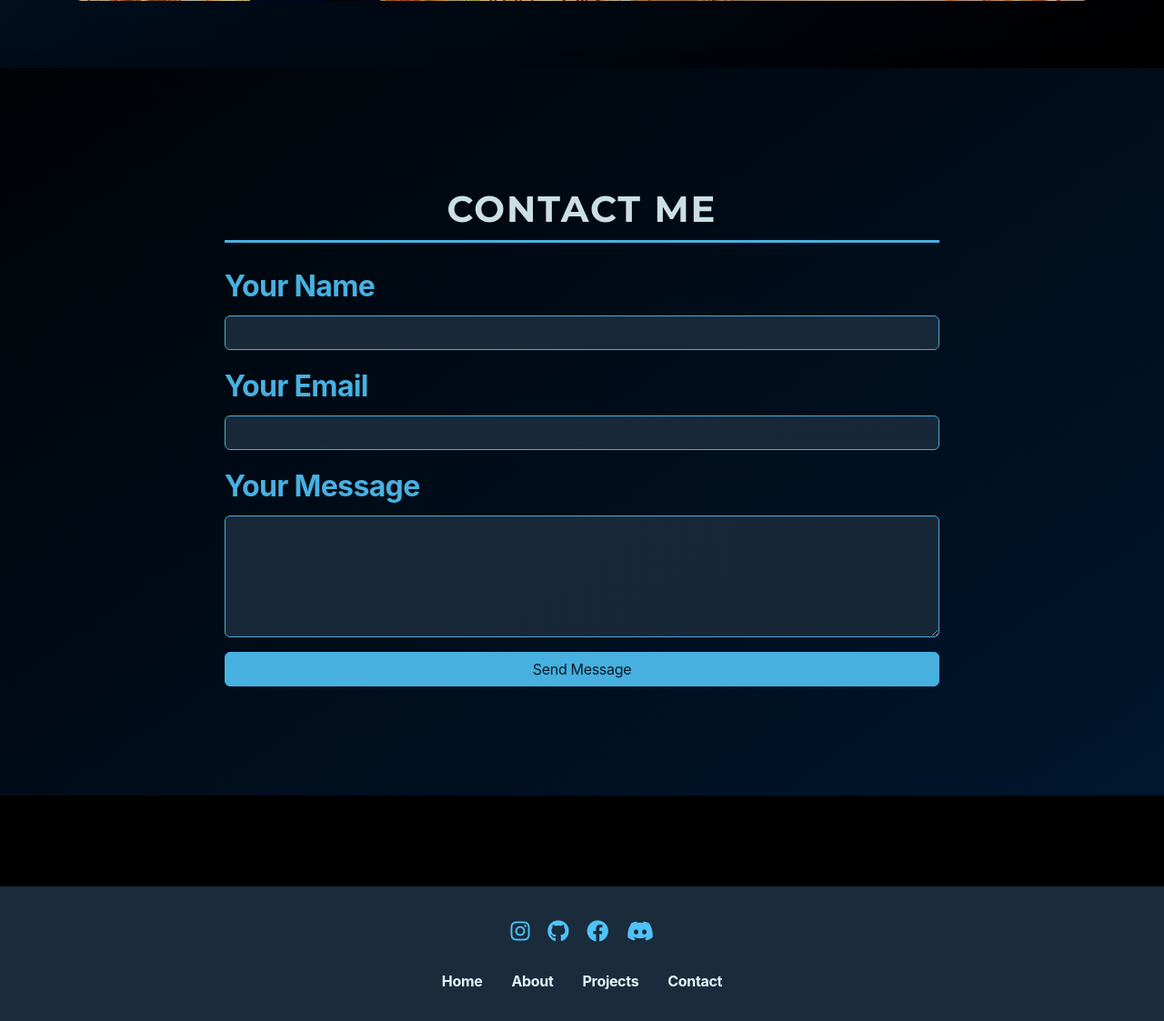
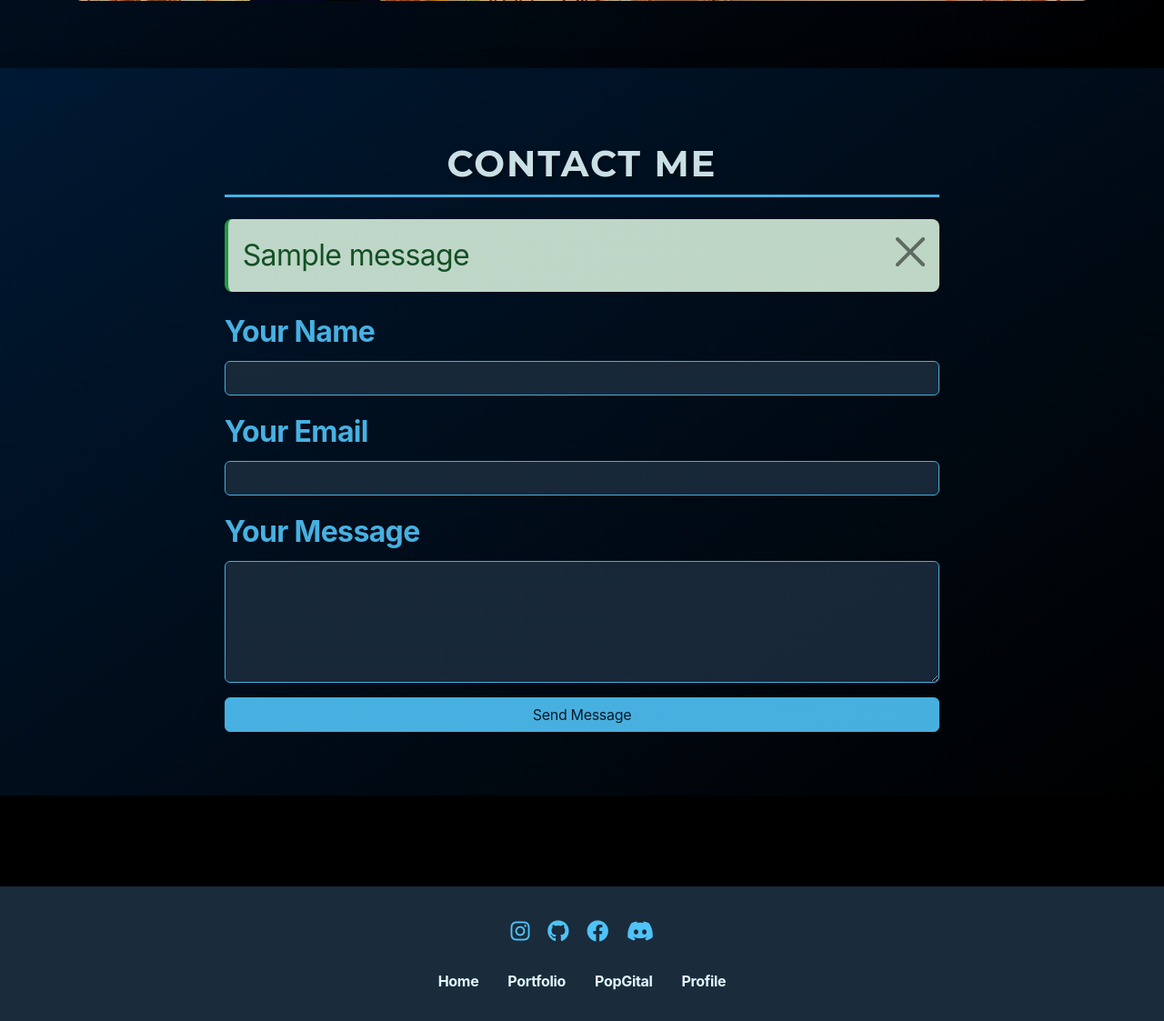
Before and after one commit to GGital/GGital-Portfolio, a Flask app: page / in a window 1280 px wide. Shown: the part 2421-3544 px from the top of the page at 91% size. Run offline with Flask 3, Linux system fonts and the light colour scheme; one stand-in notice (Sample message) is shown.

Commit message:
- Added the flash message for contact me section - Finalized footer part - Fixed mixue_modal image

```diff
--- a/api/app.py
+++ b/api/app.py
@@ -1,17 +1,16 @@
-from flask import Flask, render_template, request, redirect, flash
+from flask import Flask, render_template, request, redirect, flash , jsonify
 from flask_mail import Mail, Message
 import os
 
 app = Flask(__name__, static_url_path='/static')
 
 app.config['MAIL_SERVER'] = 'smtp.gmail.com'
-app.config['MAIL_PORT'] = 465  # SSL Port
-app.config['MAIL_USE_TLS'] = False
-app.config['MAIL_USE_SSL'] = True
+app.config['MAIL_PORT'] = 587
+app.config['MAIL_USE_TLS'] = True
 app.config['MAIL_USERNAME'] = os.getenv('MAIL_USERNAME')
 app.config['MAIL_PASSWORD'] = os.getenv('MAIL_PASSWORD')
 app.config['MAIL_DEFAULT_SENDER'] = os.getenv('MAIL_DEFAULT_SENDER')
-app.secret_key = 'GGi!al'
+app.secret_key = os.getenv('SECRET')
 
 mail = Mail(app)
 
@@ -42,25 +41,23 @@
 
 @app.route('/send-email', methods=['POST'])
 def send_email():
-    name = request.form['name']
-    email = request.form['email']
-    message_body = request.form['message']
+    try:
+        name = request.form['name']
+        email = request.form['email']
+        message_body = request.form['message']
 
-    # Create the email message
-    msg = Message(
-        subject=f"New Contact Form Submission from {name}",
-        sender=app.config['MAIL_DEFAULT_SENDER'],  # This ensures it's coming from your defined sender
-        recipients=['sakukieng@gmail.com'],  # Change this to the email you want to receive contact form submissions
-        body=f"Name: {name}\nEmail: {email}\n\nMessage:\n{message_body}"
-    )
+        # Create the email message
+        msg = Message(
+            subject=f"New Contact Form Submission from {name}",
+            sender=app.config['MAIL_DEFAULT_SENDER'],
+            recipients=['sakukieng@gmail.com'],
+            body=f"Name: {name}\nEmail: {email}\n\nMessage:\n{message_body}"
+        )
 
-    try:
         mail.send(msg)
         flash('Email sent successfully!', 'success')
-        return redirect('/')
     except Exception as e:
         flash(f'Failed to send email. Error: {str(e)}', 'danger')
-        return redirect('/')
 
 @app.route('/portfolio')
 def portfolio() :
--- /dev/null
+++ b/api/templates/components/contact_section.html
@@ -0,0 +1,184 @@
+<style>
+    /* Flash Messages Styling */
+    #flashMessages {
+        margin: 20px 0;
+    }
+
+    #flashMessages ul {
+        margin: 0;
+        padding: 0;
+    }
+
+    #flashMessages .alert {
+        border: none;
+        border-radius: 8px;
+        padding: 1rem;
+        margin-bottom: 1rem;
+        box-shadow: 0 2px 5px rgba(0,0,0,0.1);
+        animation: slideIn 0.3s ease-out;
+    }
+
+    #flashMessages .alert-success {
+        background-color: #d4edda;
+        border-left: 4px solid #28a745;
+        color: #155724;
+    }
+
+    #flashMessages .alert-danger {
+        background-color: #f8d7da;
+        border-left: 4px solid #dc3545;
+        color: #721c24;
+    }
+
+    #flashMessages .alert-warning {
+        background-color: #fff3cd;
+        border-left: 4px solid #ffc107;
+        color: #856404;
+    }
+
+    #flashMessages .alert-info {
+        background-color: #cce5ff;
+        border-left: 4px solid #0d6efd;
+        color: #004085;
+    }
+
+    /* Close button styling */
+    #flashMessages .btn-close {
+        opacity: 0.5;
+        transition: opacity 0.2s;
+    }
+
+    #flashMessages .btn-close:hover {
+        opacity: 1;
+    }
+
+    /* Animation keyframes */
+    @keyframes slideIn {
+        from {
+            transform: translateY(-20px);
+            opacity: 0;
+        }
+        to {
+            transform: translateY(0);
+            opacity: 1;
+        }
+    }
+
+    @keyframes fadeOut {
+        from {
+            transform: translateY(0);
+            opacity: 1;
+        }
+        to {
+            transform: translateY(-20px);
+            opacity: 0;
+        }
+    }
+
+    .fade-out {
+        animation: fadeOut 0.3s ease-out forwards;
+    }
+    </style>
+
+    <div class="content-section">
+        <div class="col-12 col-md-10 col-lg-8">
+            <h2 class="section-topic text-center w-100 fs-1">Contact Me</h2>
+
+            <!-- Flash Messages Section -->
+            <div id="flashMessages">
+                {% with messages = get_flashed_messages(with_categories=true) %}
+                    {% if messages %}
+                        <ul class="list-unstyled">
+                            {% for category, message in messages %}
+                                <li class="alert alert-{{ category }} alert-dismissible fade show" role="alert">
+                                    {{ message }}
+                                    <button type="button" class="btn-close" data-bs-dismiss="alert" aria-label="Close"></button>
+                                </li>
+                            {% endfor %}
+                        </ul>
+                    {% endif %}
+                {% endwith %}
+            </div>
+
+            <form id="contactForm" class="contact-form">
+                <div class="mb-3">
+                    <label for="name" class="form-label">Your Name</label>
+                    <input type="text" class="form-control" id="name" name="name" required>
+                </div>
+                <div class="mb-3">
+                    <label for="email" class="form-label">Your Email</label>
+                    <input type="email" class="form-control" id="email" name="email" required>
+                </div>
+                <div class="mb-3">
+                    <label for="message" class="form-label">Your Message</label>
+                    <textarea class="form-control" id="message" name="message" rows="5" required></textarea>
+                </div>
+                <div class="d-grid">
+                    <button type="submit" class="btn btn-primary">Send Message</button>
+                </div>
+            </form>
+        </div>
+    </div>
+
+    <script>
+    document.getElementById('contactForm').addEventListener('submit', function(e) {
+        e.preventDefault();
+
+        const formData = new FormData(this);
+        const flashMessagesContainer = document.getElementById('flashMessages');
+        const submitButton = this.querySelector('button[type="submit"]');
+
+        submitButton.disabled = true;
+        submitButton.innerHTML = '<span class="spinner-border spinner-border-sm" role="status" aria-hidden="true"></span> Sending...';
+
+        fetch('/send-email', {
+            method: 'POST',
+            body: formData
+        })
+        .then(response => response.json())
+        .then(data => {
+            // Create flash message HTML
+            const messageHtml = `
+                <ul class="list-unstyled">
+                    <li class="alert alert-${data.status} alert-dismissible fade show" role="alert">
+                        ${data.message}
+                        <button type="button" class="btn-close" data-bs-dismiss="alert" aria-label="Close"></button>
+                    </li>
+                </ul>
+            `;
+
+            flashMessagesContainer.innerHTML = messageHtml;
+
+            if (data.status === 'success') {
+                this.reset();
+            }
+
+            // Auto-hide message with animation
+            setTimeout(() => {
+                const alerts = flashMessagesContainer.querySelectorAll('.alert');
+                alerts.forEach(alert => {
+                    alert.classList.add('fade-out');
+                    setTimeout(() => {
+                        const bsAlert = new bootstrap.Alert(alert);
+                        bsAlert.close();
+                    }, 300); // Wait for animation to complete
+                });
+            }, 5000);
+        })
+        .catch(error => {
+            const errorHtml = `
+                <ul class="list-unstyled">
+                    <li class="alert alert-danger alert-dismissible fade show" role="alert">
+                        An error occurred while sending the message.
+                        <button type="button" class="btn-close" data-bs-dismiss="alert" aria-label="Close"></button>
+                    </li>
+                </ul>
+            `;
+            flashMessagesContainer.innerHTML = errorHtml;
+        })
+        .finally(() => {
+            submitButton.disabled = false;
+            submitButton.innerHTML = 'Send Message';
+        });
+    });
+    </script>
--- a/api/templates/components/footer.html
+++ b/api/templates/components/footer.html
@@ -1,14 +1,14 @@
 <footer class="footer">
     <div class="social-icons">
-        <a href="#" target="_blank" aria-label="Instagram"><i class="fab fa-instagram"></i></a>
-        <a href="#" target="_blank" aria-label="GitHub"><i class="fab fa-github"></i></a>
-        <a href="#" target="_blank" aria-label="Facebook"><i class="fab fa-facebook"></i></a>
-        <a href="#" target="_blank" aria-label="Discord"><i class="fab fa-discord"></i></a>
+        <a href="https://www.instagram.com/ggitall/" target="_blank" aria-label="Instagram"><i class="fab fa-instagram"></i></a>
+        <a href="https://github.com/GGital" target="_blank" aria-label="GitHub"><i class="fab fa-github"></i></a>
+        <a href="https://www.facebook.com/gital.mahat/" target="_blank" aria-label="Facebook"><i class="fab fa-facebook"></i></a>
+        <a href="https://www.youtube.com/watch?v=KvoQvSHL4sE&pp=ygUWbWl4dWUgdGhlbWUgc29uZyAgdGhhaQ%3D%3D" target="_blank" aria-label="Discord"><i class="fab fa-discord"></i></a>
     </div>
     <nav class="nav-links">
         <a href="{{ url_for('index') }}">Home</a>
-        <a href="{{ url_for('portfolio') }}">About</a>
-        <a href="{{ url_for('popgital') }}">Projects</a>
-        <a href="{{ url_for('info') }}">Contact</a>
+        <a href="{{ url_for('portfolio') }}">Portfolio</a>
+        <a href="{{ url_for('popgital') }}">PopGital</a>
+        <a href="{{ url_for('info') }}">Profile</a>
     </nav>
   </footer>
--- a/api/templates/components/mixue_modal.html
+++ b/api/templates/components/mixue_modal.html
@@ -7,7 +7,7 @@
         <button type="button" class="btn-close btn-sm" data-bs-dismiss="modal" aria-label="Close"></button>
     </div>
     <div class="modal-body">
-        <img src="/static/Best_PIC.jpg" class="img-fluid" alt="Mixue promotion">
+        <img src="{{ url_for('static', filename= 'images/modal/Best_PIC.jpg') }}" class="img-fluid" alt="Mixue promotion">
     </div>
     <div class="modal-footer">
         <button type="button" class="btn btn-secondary btn-sm" data-bs-dismiss="modal">Close</button>
--- a/api/templates/index.html
+++ b/api/templates/index.html
@@ -79,28 +79,7 @@
     </section>
 </div>
 
-<div class="content-section">
-    <div class="col-12 col-md-10 col-lg-8">
-      <h2 class="section-topic text-center w-100 fs-1">Contact Me</h2>
-      <form class="contact-form" action="{{ url_for('send_email') }}" method="POST">
-        <div class="mb-3">
-          <label for="name" class="form-label">Your Name</label>
-          <input type="text" class="form-control" id="name" name="name" required>
-        </div>
-        <div class="mb-3">
-          <label for="email" class="form-label">Your Email</label>
-          <input type="email" class="form-control" id="email" name="email" required>
-        </div>
-        <div class="mb-3">
-          <label for="message" class="form-label">Your Message</label>
-          <textarea class="form-control" id="message" name="message" rows="5" required></textarea>
-        </div>
-        <div class="d-grid">
-          <button type="submit" class="btn btn-primary">Send Message</button>
-        </div>
-      </form>
-    </div>
-</div>
+{% include 'components/contact_section.html' %}
 
 <!-- Footer Component -->
 {% include 'components/footer.html' %}
```
